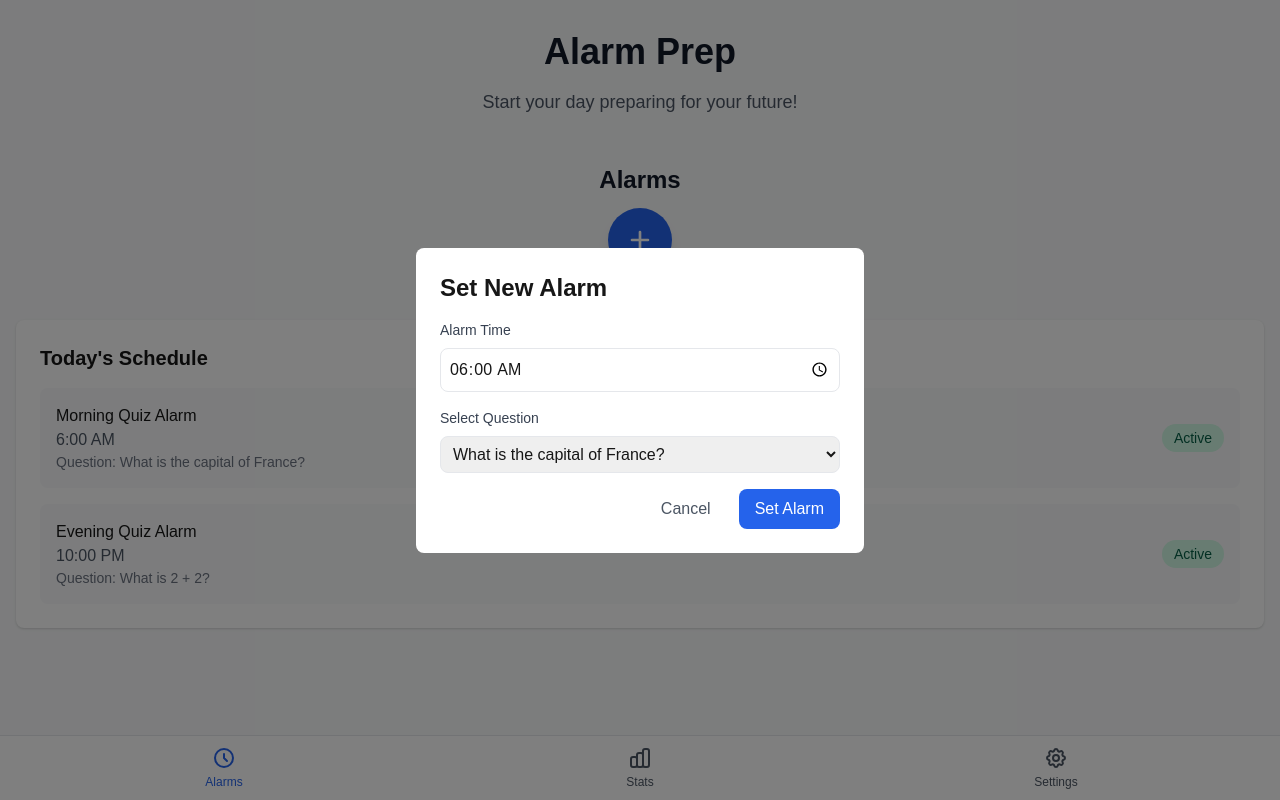
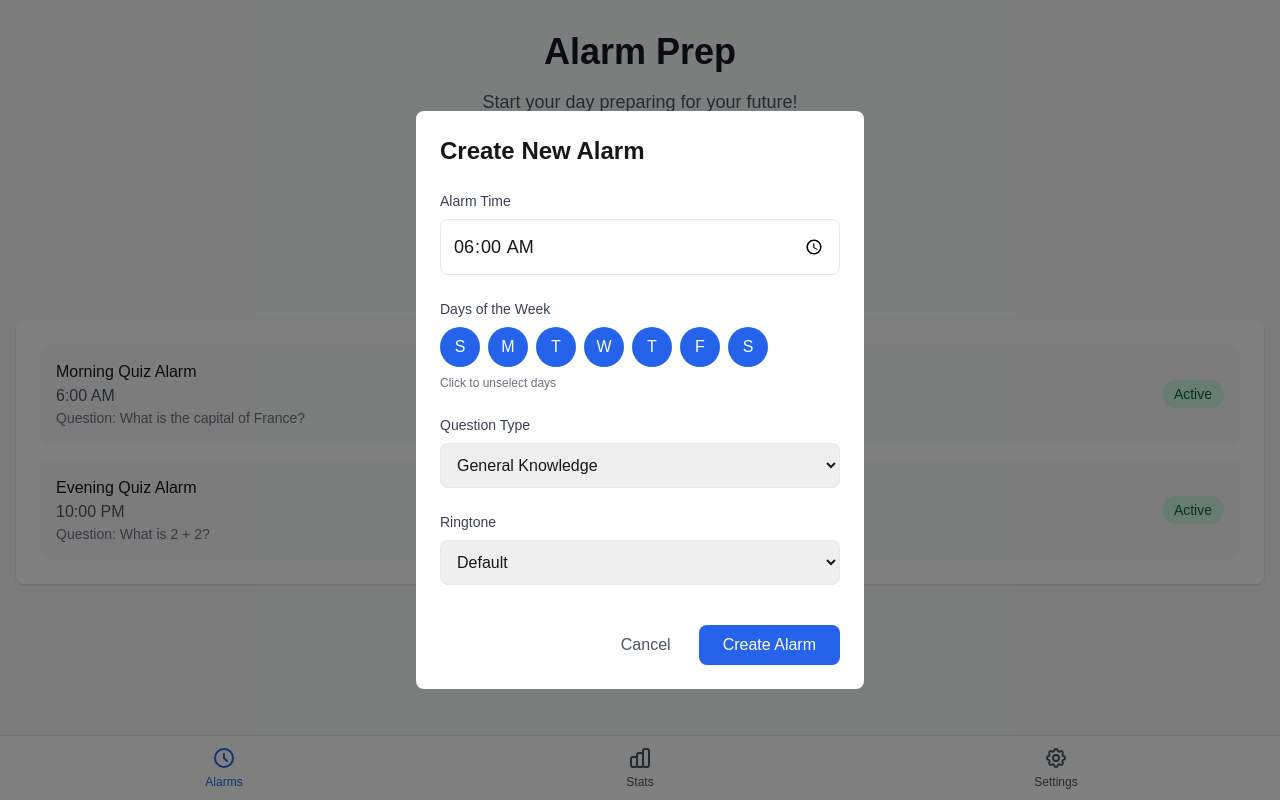
Before and after one commit to kaitlynborvk/Alarm.Prep, a Next.js app: page / in a window 1280 px wide. Both pictures are taken after a click on the button 640 px from the left and 240 px from the top of the page. Built offline with nearby package versions, Linux system fonts and the light colour scheme.

Commit message:
Enhance alarm creation modal with time picker, days selection, question types, and ringtones

```diff
--- a/src/app/page.tsx
+++ b/src/app/page.tsx
@@ -27,10 +27,40 @@ export default function Home() {
   const [showAlarmModal, setShowAlarmModal] = useState(false);
   const [selectedTime, setSelectedTime] = useState("06:00");
   const [selectedQuestion, setSelectedQuestion] = useState(sampleQuestions[0]);
+  const [selectedDays, setSelectedDays] = useState([true, true, true, true, true, true, true]); // All days selected by default
+  const [selectedQuestionType, setSelectedQuestionType] = useState("general");
+  const [selectedRingtone, setSelectedRingtone] = useState("default");
+
+  const daysOfWeek = ["S", "M", "T", "W", "T", "F", "S"];
+
+  const questionTypes = [
+    { id: "general", name: "General Knowledge" },
+    { id: "math", name: "Mathematics" },
+    { id: "science", name: "Science" },
+    { id: "history", name: "History" },
+    { id: "geography", name: "Geography" }
+  ];
+
+  const ringtones = [
+    { id: "default", name: "Default" },
+    { id: "gentle", name: "Gentle Wake" },
+    { id: "energetic", name: "Energetic" },
+    { id: "nature", name: "Nature Sounds" },
+    { id: "classical", name: "Classical" }
+  ];
+
+  const handleDayToggle = (index: number) => {
+    const newDays = [...selectedDays];
+    newDays[index] = !newDays[index];
+    setSelectedDays(newDays);
+  };
 
   const handleSetAlarm = () => {
     // In a real app, this would save to a database
     console.log(`Alarm set for ${selectedTime} with question: ${selectedQuestion.question}`);
+    console.log(`Days: ${selectedDays.map((day, index) => day ? daysOfWeek[index] : '').filter(day => day).join(', ')}`);
+    console.log(`Question type: ${selectedQuestionType}`);
+    console.log(`Ringtone: ${selectedRingtone}`);
     setShowAlarmModal(false);
   };
 
@@ -58,7 +88,6 @@ export default function Home() {
 
         {/* Today's Schedule */}
         <div className="bg-white rounded-lg shadow p-6">
-          <h2 className="text-xl font-semibold mb-4">Today's Schedule</h2>
           <div className="space-y-4">
             <div className="flex items-center justify-between p-4 bg-gray-50 rounded-lg">
               <div>
@@ -82,9 +111,9 @@ export default function Home() {
         {/* Set Alarm Modal */}
         {showAlarmModal && (
           <div className="fixed inset-0 bg-black bg-opacity-50 flex items-center justify-center p-4 z-50">
-            <div className="bg-white rounded-lg p-6 max-w-md w-full">
-              <h2 className="text-2xl font-bold mb-4">Set New Alarm</h2>
-              <div className="space-y-4">
+            <div className="bg-white rounded-lg p-6 max-w-md w-full max-h-[90vh] overflow-y-auto">
+              <h2 className="text-2xl font-bold mb-6">Create New Alarm</h2>
+              <div className="space-y-6">
                 <div>
                   <label className="block text-sm font-medium text-gray-700 mb-2">
                     Alarm Time
@@ -93,29 +122,61 @@ export default function Home() {
                     type="time"
                     value={selectedTime}
                     onChange={(e) => setSelectedTime(e.target.value)}
-                    className="w-full p-2 border rounded-lg"
+                    className="w-full p-3 border rounded-lg text-lg"
                   />
                 </div>
                 <div>
                   <label className="block text-sm font-medium text-gray-700 mb-2">
-                    Select Question
+                    Days of the Week
+                  </label>
+                  <div className="flex space-x-2">
+                    {selectedDays.map((day, index) => (
+                      <button
+                        key={index}
+                        onClick={() => handleDayToggle(index)}
+                        className={`w-10 h-10 rounded-full font-medium ${
+                          day ? 'bg-blue-600 text-white' : 'bg-gray-200 text-gray-600'
+                        } hover:bg-blue-100 transition-colors`}
+                      >
+                        {daysOfWeek[index]}
+                      </button>
+                    ))}
+                  </div>
+                  <p className="text-xs text-gray-500 mt-2">Click to unselect days</p>
+                </div>
+                <div>
+                  <label className="block text-sm font-medium text-gray-700 mb-2">
+                    Question Type
                   </label>
                   <select
-                    value={selectedQuestion.id}
-                    onChange={(e) => {
-                      const question = sampleQuestions.find(q => q.id === parseInt(e.target.value));
-                      if (question) setSelectedQuestion(question);
-                    }}
-                    className="w-full p-2 border rounded-lg"
+                    value={selectedQuestionType}
+                    onChange={(e) => setSelectedQuestionType(e.target.value)}
+                    className="w-full p-3 border rounded-lg"
                   >
-                    {sampleQuestions.map((q) => (
-                      <option key={q.id} value={q.id}>
-                        {q.question}
+                    {questionTypes.map((type) => (
+                      <option key={type.id} value={type.id}>
+                        {type.name}
                       </option>
                     ))}
                   </select>
                 </div>
-                <div className="flex justify-end space-x-3 mt-6">
+                <div>
+                  <label className="block text-sm font-medium text-gray-700 mb-2">
+                    Ringtone
+                  </label>
+                  <select
+                    value={selectedRingtone}
+                    onChange={(e) => setSelectedRingtone(e.target.value)}
+                    className="w-full p-3 border rounded-lg"
+                  >
+                    {ringtones.map((ringtone) => (
+                      <option key={ringtone.id} value={ringtone.id}>
+                        {ringtone.name}
+                      </option>
+                    ))}
+                  </select>
+                </div>
+                <div className="flex justify-end space-x-3 pt-4">
                   <button
                     onClick={() => setShowAlarmModal(false)}
                     className="px-4 py-2 text-gray-600 hover:bg-gray-100 rounded-lg"
@@ -124,9 +185,9 @@ export default function Home() {
                   </button>
                   <button
                     onClick={handleSetAlarm}
-                    className="px-4 py-2 bg-blue-600 text-white rounded-lg hover:bg-blue-700"
+                    className="px-6 py-2 bg-blue-600 text-white rounded-lg hover:bg-blue-700"
                   >
-                    Set Alarm
+                    Create Alarm
                   </button>
                 </div>
               </div>
```
